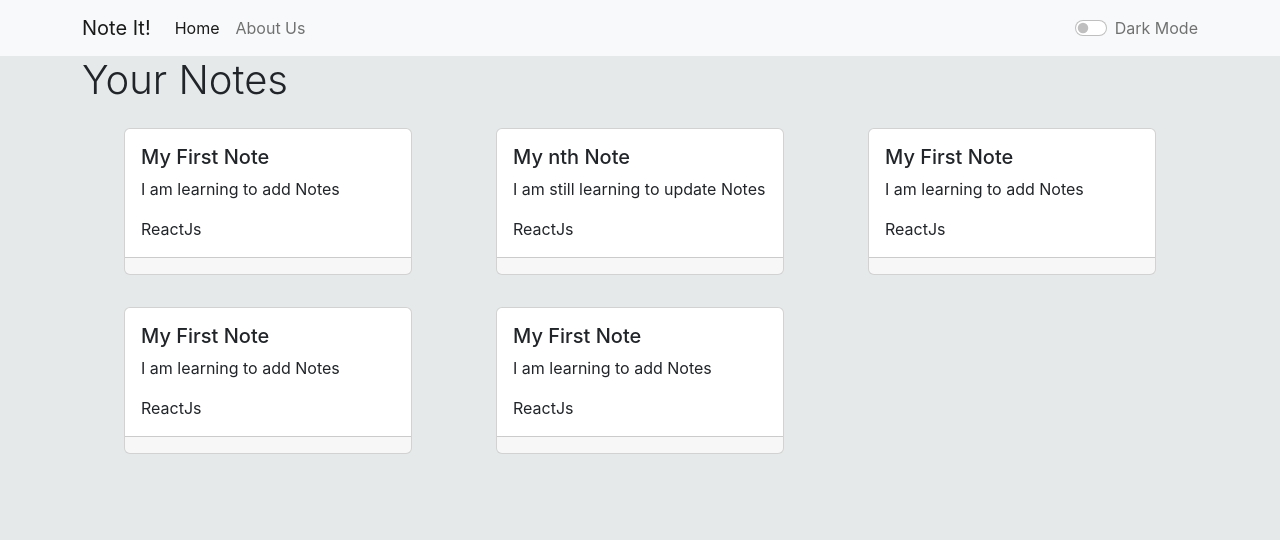
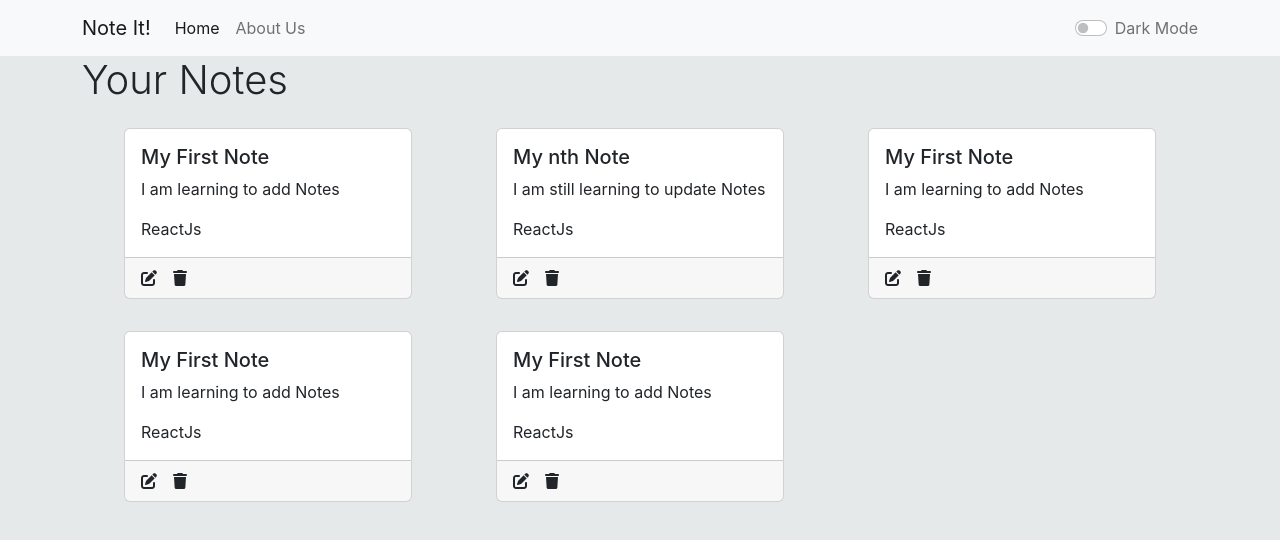
Before and after one commit to thekhurapaatimind/note-it, a React (Create React App) app in the folder client/: page / in a window 1280 px wide. Shown: the top 540 px of the page. Built offline with nearby package versions, Linux system fonts and the light colour scheme; the HTML template or start-up script is replaced by a standard one.

Commit message:
font awesome icons

```diff
--- a/client/public/index.html
+++ b/client/public/index.html
@@ -12,6 +12,7 @@
     <link rel="apple-touch-icon" href="%PUBLIC_URL%/logo192.png" />
     <link rel="manifest" href="%PUBLIC_URL%/manifest.json" /><link href="https://cdn.jsdelivr.net/npm/bootstrap@5.2.3/dist/css/bootstrap.min.css" rel="stylesheet" integrity="sha384-rbsA2VBKQhggwzxH7pPCaAqO46MgnOM80zW1RWuH61DGLwZJEdK2Kadq2F9CUG65" crossorigin="anonymous">
     <title>Note It!</title>
+    <script src="https://kit.fontawesome.com/d48aa7277c.js" crossorigin="anonymous"></script>
   </head>
   <body>
     <noscript>You need to enable JavaScript to run this app.</noscript>
--- a/client/src/components/NoteCard.js
+++ b/client/src/components/NoteCard.js
@@ -12,7 +12,8 @@ function NoteCard(props) {
                 <Card.Text>{tag}</Card.Text>
             </Card.Body>
             <Card.Footer>
-
+                <i className="fa-solid fa-pen-to-square  me-3"></i>
+                <i className="fa-solid fa-trash me-3"></i>
             </Card.Footer>
         </Card>
     );
--- a/client/src/index.css
+++ b/client/src/index.css
@@ -11,3 +11,7 @@ code {
   font-family: source-code-pro, Menlo, Monaco, Consolas, 'Courier New',
     monospace;
 }
+
+i {
+  cursor: pointer;
+}
```
